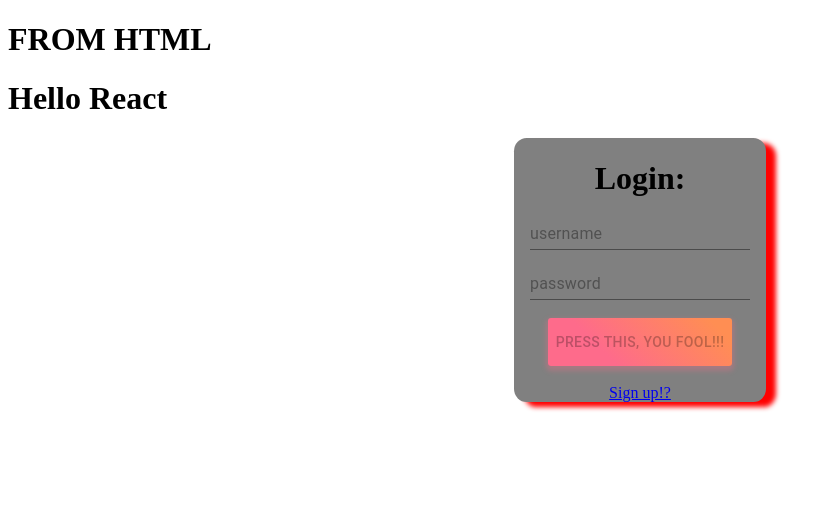
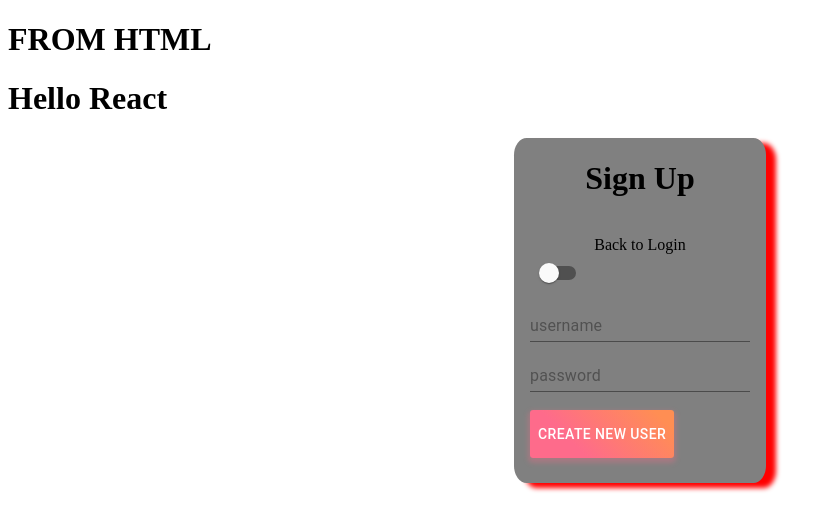
Before and after one commit to teamShapeUps/NextRoom, a React app: page / in a window 1280 px wide. Both pictures are taken after a click on the link "Sign up!?". Shown: the top 530 px of the page, without its empty margins (0-835 px from the left). Built offline with nearby package versions, Linux system fonts and the light colour scheme.

Commit message:
got a sign up form started on this branch

```diff
--- a/client/Components/loginForm.jsx
+++ b/client/Components/loginForm.jsx
@@ -1,7 +1,7 @@
 // login form
 import React, { Component, useState } from "react";
 import { makeStyles } from "@material-ui/core/styles";
-import { Button, Box, TextField } from "@material-ui/core";
+import { Button, Box, TextField, Collapse, Switch } from "@material-ui/core";
 
 const useStyles = makeStyles({
   button: {
@@ -20,6 +20,7 @@ const useStyles = makeStyles({
   box: {
       display: 'grid',
       placeItems: 'center',
+      paddingBottom: '10%'
   },
   div: {
     display: 'flex',
@@ -42,6 +43,7 @@ export default function LoginForm() {
   const [username, setUsername] = useState("");
   const [password, setPassword] = useState("");
   //const [count, setCount] = useState(0);
+  const [checked, setChecked] = useState(false);
 
 
   function clickHandler(e){
@@ -55,9 +57,9 @@ export default function LoginForm() {
 
   return (
     <div className={classes.div}>
-    <h1>Login:</h1>
+    <h1>{checked? "Sign Up": "Login"}</h1>
     <Box className={classes.box}>
-
+      <Collapse in={!checked} orientation={'horizontal'}>
         <TextField placeholder="username" onChange={(e) => setUsername(e.target.value)} />
         <br></br>
         <TextField placeholder="password" onChange={(e) => setPassword(e.target.value)} />
@@ -68,10 +70,24 @@ export default function LoginForm() {
           disabled={!validateForm()}
           onClick={clickHandler}
           >PRESS THIS, YOU FOOL!!!</Button>
+      </Collapse>
 
-    </Box>
       <br></br>
-      <a href="#">Sign up!?</a>
+
+      <a onClick={() => setChecked(!checked)}>{checked? 'Back to Login':'Sign up!?'}</a>
+      <Collapse in={checked} orientation={'horizontal'}>
+        <Switch></Switch>
+        <br></br>
+        <br></br>
+        <TextField placeholder ="username"></TextField>
+        <br></br>
+        <br></br>
+        <TextField placeholder ="password"></TextField>
+        <br></br>
+        <br></br>
+        <Button className={classes.button}>Create New User</Button>
+      </Collapse>
+      </Box>
     </div>
 )
 };
```
